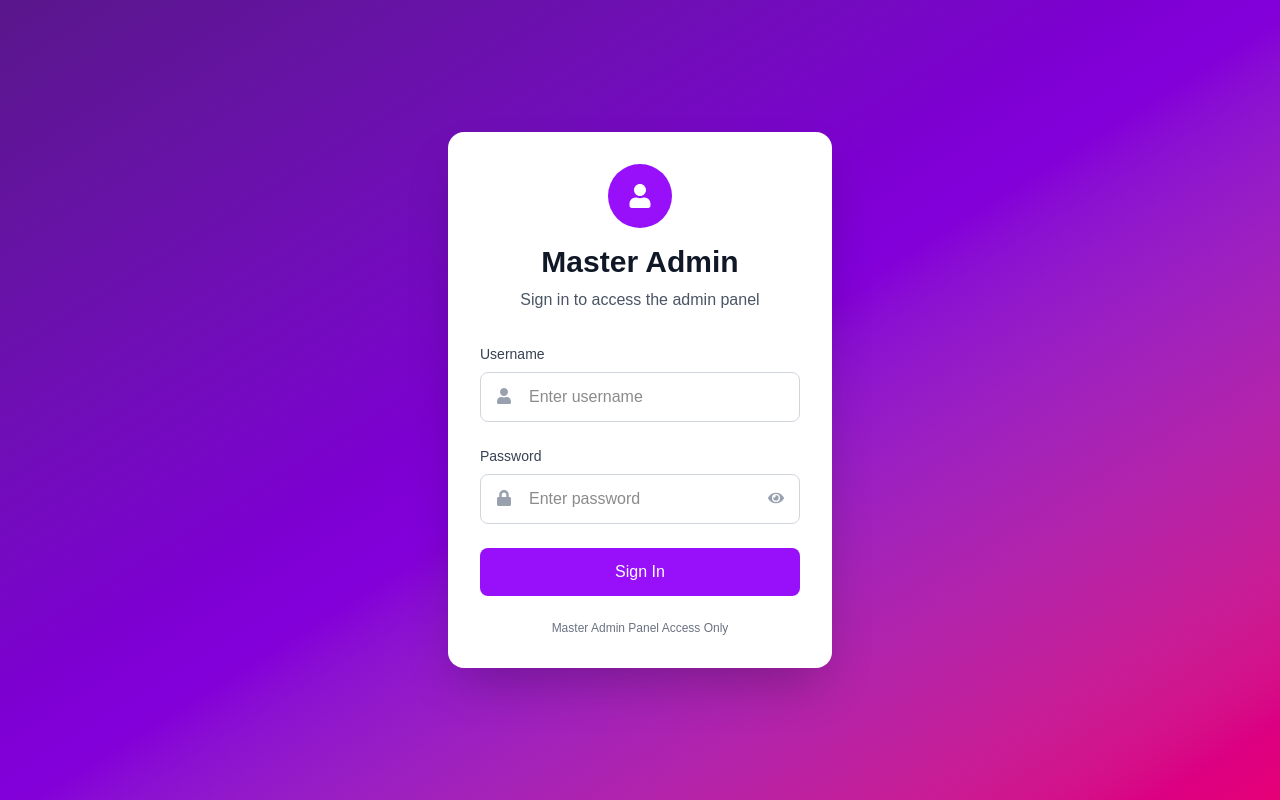
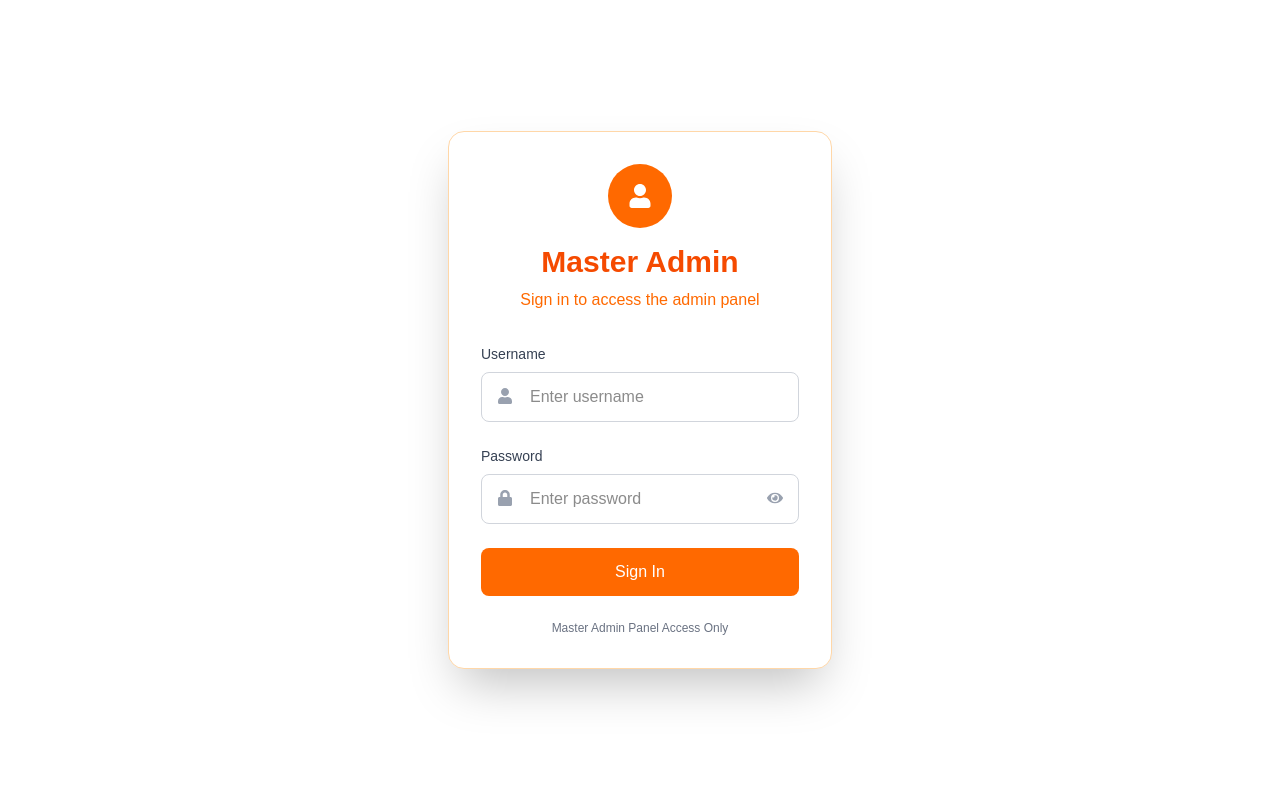
Before and after one commit to yogeshkumawat2027/horoo-frontend, a Next.js app: page /master-admin/listing/room/addroom in a window 1280 px wide. Built offline with nearby package versions, Linux system fonts and the light colour scheme.

Commit message:
Update AdminLogin component styles for improved UI consistency

```diff
--- a/components/AdminLogin.jsx
+++ b/components/AdminLogin.jsx
@@ -47,15 +47,15 @@ export default function AdminLogin({ onLogin }) {
   };
 
   return (
-    <div className="min-h-screen flex items-center justify-center bg-gradient-to-br from-purple-900 via-purple-700 to-pink-600">
+    <div className="min-h-screen flex items-center justify-center bg-transparent">
       <div className="max-w-md w-full space-y-8 p-8">
-        <div className="bg-white rounded-2xl shadow-2xl p-8">
+        <div className="bg-white rounded-2xl shadow-2xl p-8 border border-orange-200">
           <div className="text-center mb-8">
-            <div className="w-16 h-16 bg-purple-600 rounded-full flex items-center justify-center mx-auto mb-4">
+            <div className="w-16 h-16 bg-orange-500 rounded-full flex items-center justify-center mx-auto mb-4">
               <FaUser className="text-2xl text-white" />
             </div>
-            <h2 className="text-3xl font-bold text-gray-900">Master Admin</h2>
-            <p className="text-gray-600 mt-2">Sign in to access the admin panel</p>
+            <h2 className="text-3xl font-bold text-orange-600">Master Admin</h2>
+            <p className="text-orange-500 mt-2">Sign in to access the admin panel</p>
           </div>
 
           <form onSubmit={handleSubmit} className="space-y-6">
@@ -78,7 +78,7 @@ export default function AdminLogin({ onLogin }) {
                     ...prev,
                     username: e.target.value
                   }))}
-                  className="w-full px-4 py-3 pl-12 border border-gray-300 rounded-lg focus:ring-2 focus:ring-purple-500 focus:border-transparent"
+                  className="w-full px-4 py-3 pl-12 border border-gray-300 rounded-lg focus:ring-2 focus:ring-orange-500 focus:border-transparent"
                   placeholder="Enter username"
                 />
                 <FaUser className="absolute left-4 top-4 text-gray-400" />
@@ -98,7 +98,7 @@ export default function AdminLogin({ onLogin }) {
                     ...prev,
                     password: e.target.value
                   }))}
-                  className="w-full px-4 py-3 pl-12 pr-12 border border-gray-300 rounded-lg focus:ring-2 focus:ring-purple-500 focus:border-transparent"
+                  className="w-full px-4 py-3 pl-12 pr-12 border border-gray-300 rounded-lg focus:ring-2 focus:ring-orange-500 focus:border-transparent"
                   placeholder="Enter password"
                 />
                 <FaLock className="absolute left-4 top-4 text-gray-400" />
@@ -115,7 +115,7 @@ export default function AdminLogin({ onLogin }) {
             <button
               type="submit"
               disabled={loading}
-              className="w-full bg-purple-600 text-white py-3 px-4 rounded-lg font-medium hover:bg-purple-700 focus:ring-2 focus:ring-purple-500 focus:ring-offset-2 disabled:opacity-50 disabled:cursor-not-allowed transition duration-200"
+              className="w-full bg-orange-500 text-white py-3 px-4 rounded-lg font-medium hover:bg-orange-600 focus:ring-2 focus:ring-orange-500 focus:ring-offset-2 disabled:opacity-50 disabled:cursor-not-allowed transition duration-200"
             >
               {loading ? 'Signing in...' : 'Sign In'}
             </button>
```
